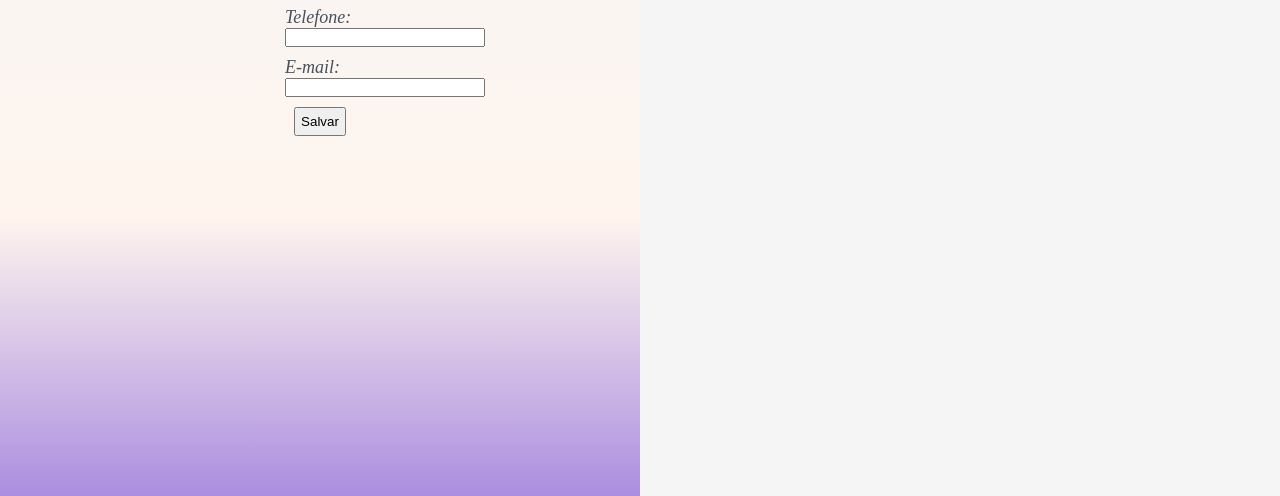
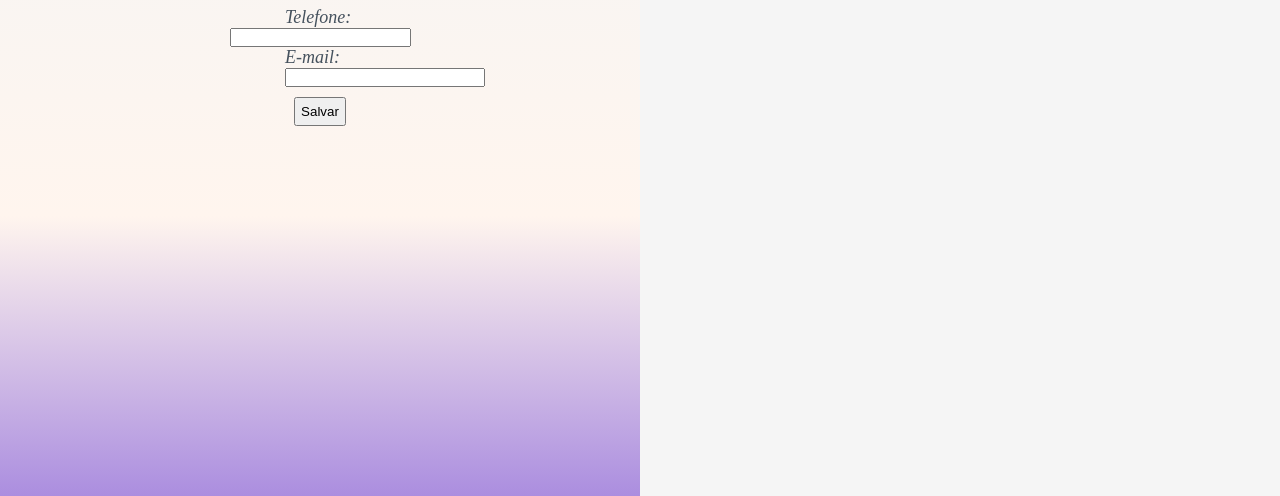
Before and after one commit to luwarnava/projeto2-EBAC, a plain HTML site: page index.html in a window 1280 px wide. Shown: the part 304-800 px from the top of the page. Drawn offline with Linux system fonts and the light colour scheme.

Commit message:
reparo no codigo e readme

```diff
--- a/index.html
+++ b/index.html
@@ -20,7 +20,7 @@
       <input type="text" id="nome" name="nome" required>
 
       <label class="names" for="telefone">Telefone:</label>
-      <input type="tel" id="telefone" name="telefone" required>
+      <input type="number" id="telefone" name="telefone" required>
 
       <label class="names" for="email">E-mail:</label>
       <input type="email" id="email" name="email">
```
Also changed, not shown: 1 other file.
